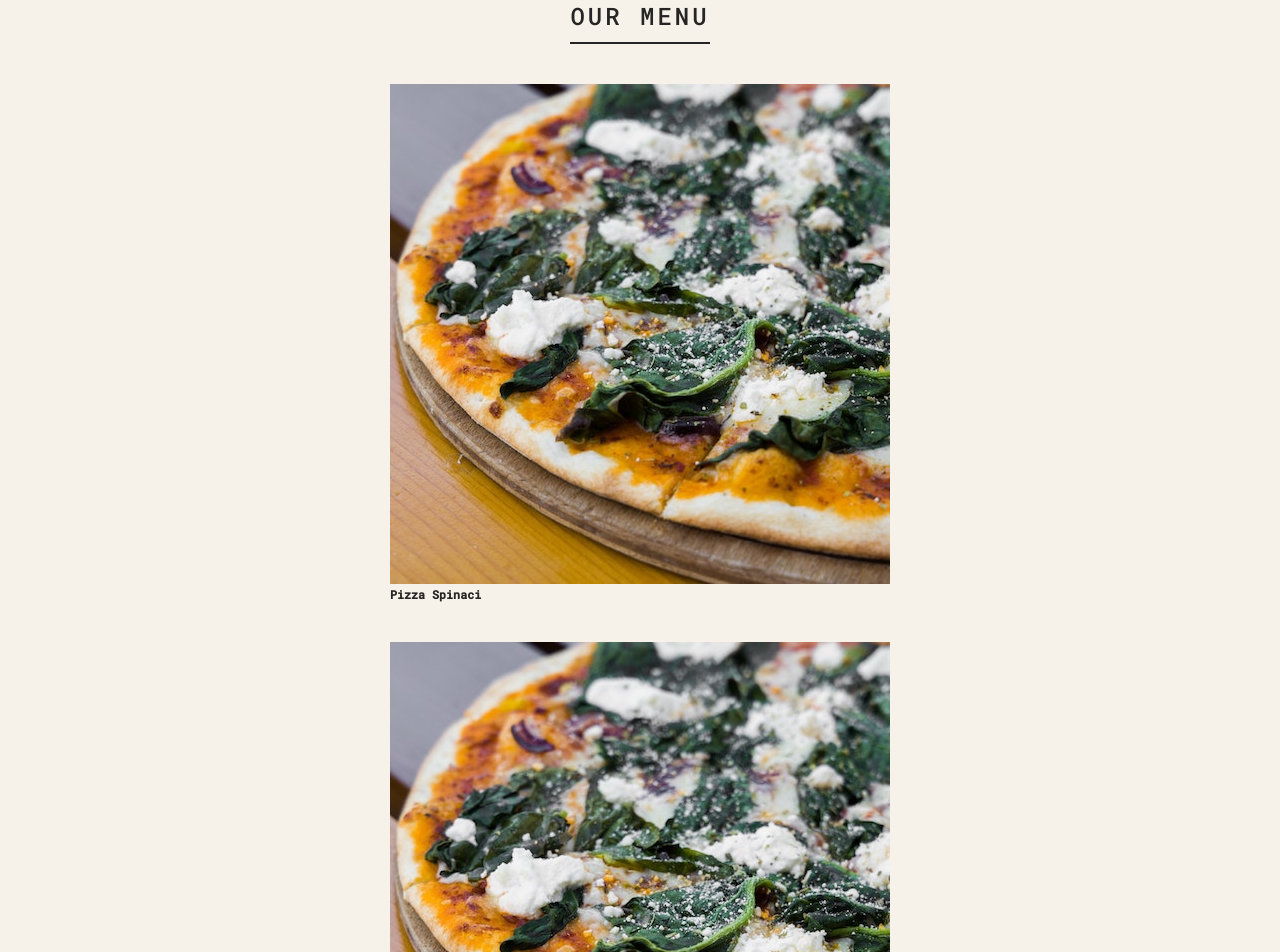
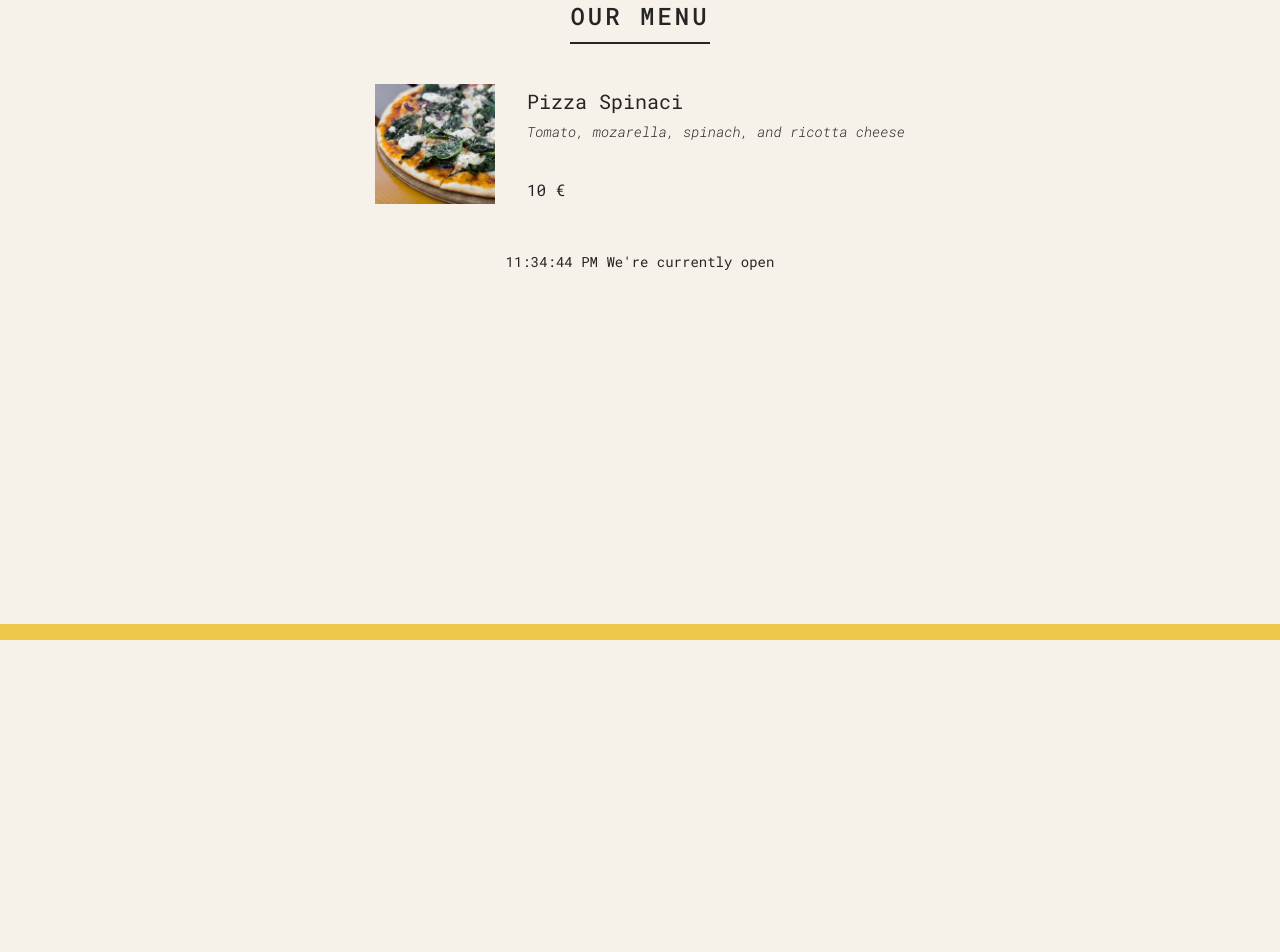
Before and after one commit to Harry8679/Pizza-Menu-React, a React (Create React App) app: page / in a window 1280 px wide. Shown: the part 160-1112 px from the top of the page. After the commit the page ends 800 px from the top, so only its background shows below. Built offline with nearby package versions, Linux system fonts and the light colour scheme.

Commit message:
Passing and Receiving Props

```diff
--- a/src/components/Menu.js
+++ b/src/components/Menu.js
@@ -5,9 +5,7 @@ const Menu = () => {
   return (
     <main className='menu'>
       <h2>Our Menu</h2>
-      <Pizza />
-      <Pizza />
-      <Pizza />
+      <Pizza name='Pizza Spinaci' ingredient='Tomato, mozarella, spinach, and ricotta cheese' photoName='pizzas/spinaci.jpg' price={10} />
     </main>
   )
 }
--- a/src/components/Pizza.js
+++ b/src/components/Pizza.js
@@ -1,12 +1,16 @@
-import React from 'react'
+import React from "react";
 
-const Pizza = () => {
+const Pizza = ({ name, ingredient, photoName, price }) => {
   return (
-    <div>
-      <img src="pizzas/spinaci.jpg" alt="pizza" />
-      <h3>Pizza Spinaci</h3>
+    <div className="pizza">
+      <img src={photoName} alt={name} />
+      <div>
+        <h3>{name}</h3>
+        <p>{ingredient}</p>
+        <span>{price} €</span>
+      </div>
     </div>
-  )
-}
+  );
+};
 
 export default Pizza;
```
